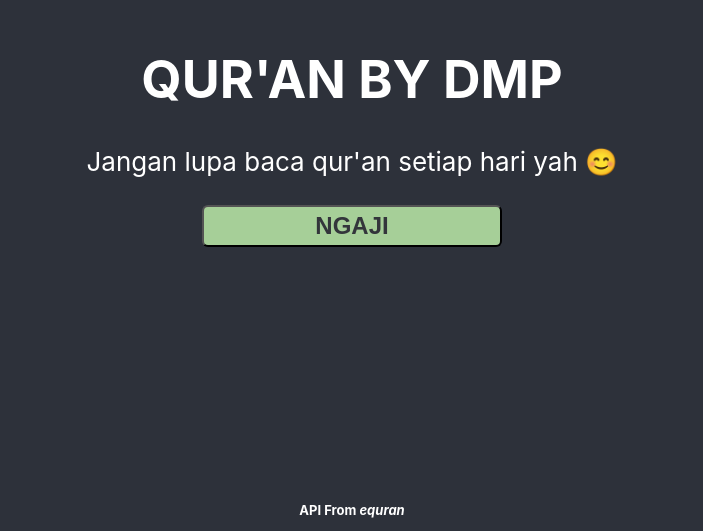
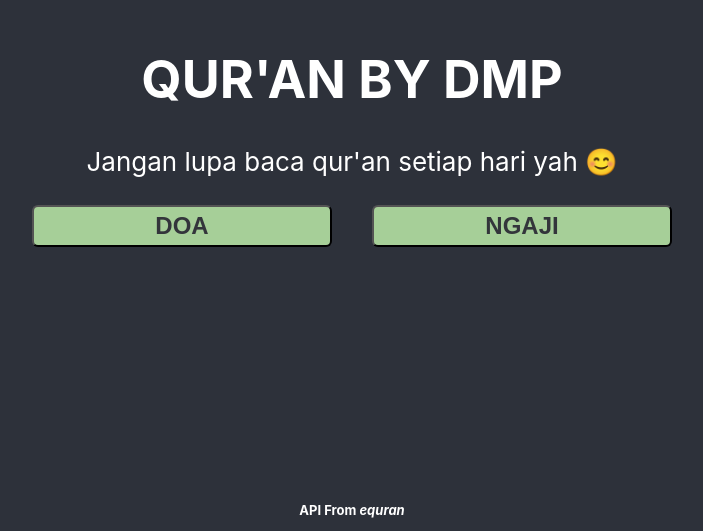
Before and after one commit to dyalamuhammad/quran-by-dmp, a React (Create React App) app: page / in a window 1280 px wide. Shown: the part 269-800 px from the top of the page, without its empty margins (288-991 px from the left). Built offline with nearby package versions, Linux system fonts and the light colour scheme.

Commit message:
add button doa

```diff
--- a/src/Home.jsx
+++ b/src/Home.jsx
@@ -7,6 +7,7 @@ const Home = () => {
     <div>
         <h1>QUR'AN BY DMP</h1>
         <p>Jangan lupa baca qur'an setiap hari yah 😊</p>
+        <button onClick={() => navigate('/surah')} className='btn-movie'>DOA</button>
         <button onClick={() => navigate('/surah')} className='btn-movie'>NGAJI</button>
     <div className="footer">
         <p>API From <i>equran</i></p>
```
